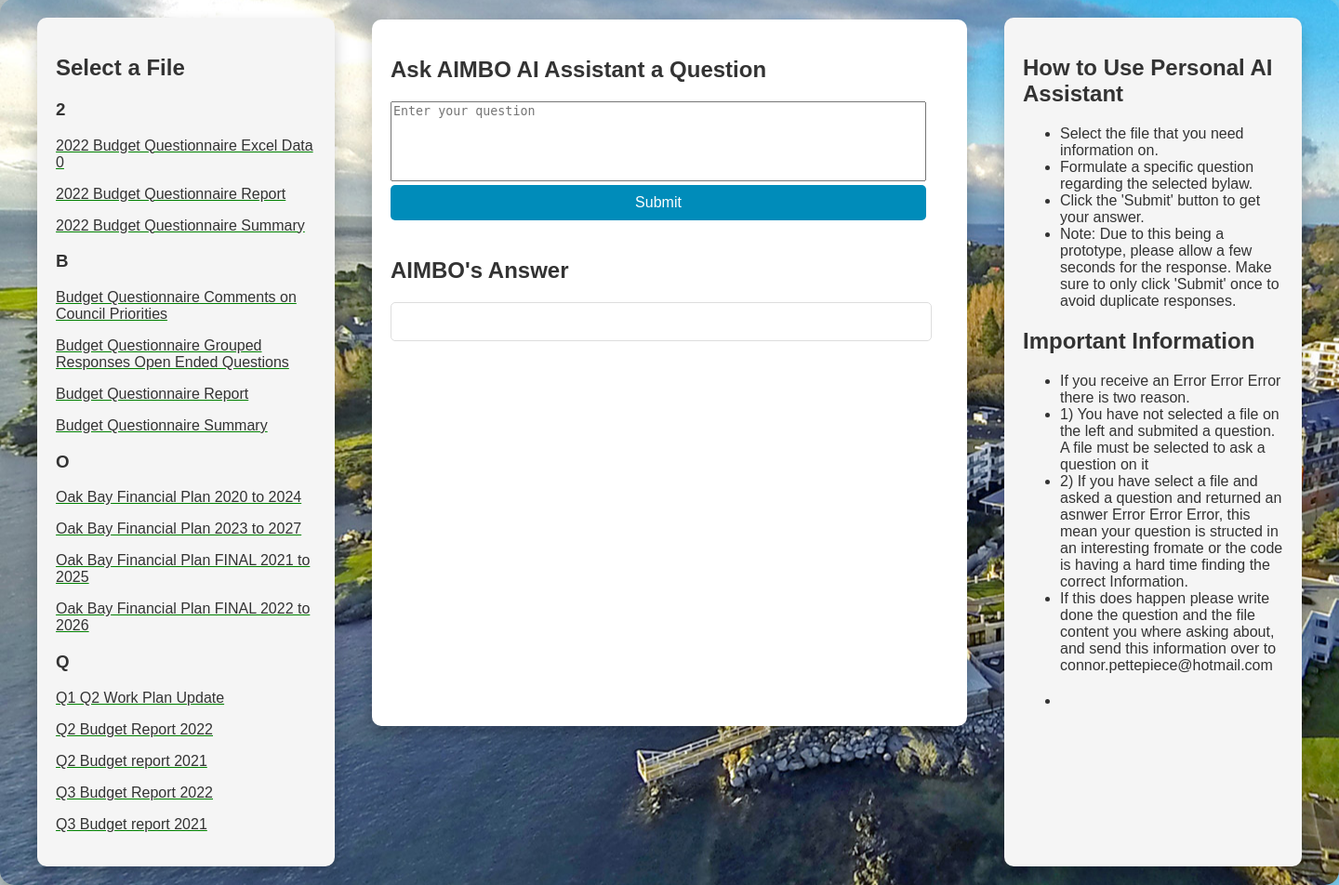
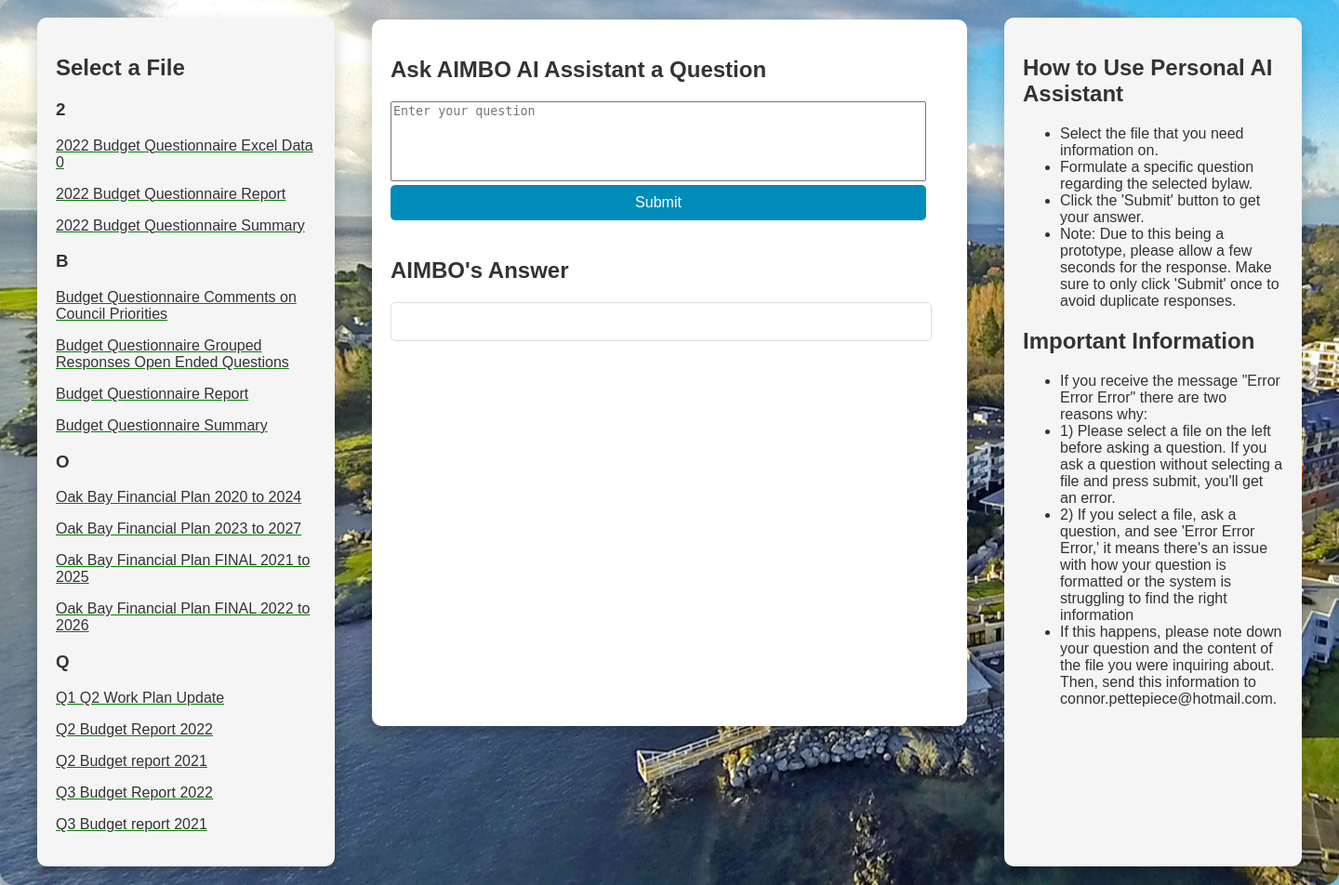
Before and after one commit to ConPeace/AI_PDF_READER, a Flask app: page / in a window 1440 px wide. Shown: the part 131-1083 px from the top of the page at 93% size. Run offline with Flask 3, Linux system fonts and the light colour scheme; parts of the project's set-up code (start-up, migrations or seed data) failed here and were passed over; some libraries are stand-ins or nearby versions.

Commit message:
Update index.html

```diff
--- a/templates/index.html
+++ b/templates/index.html
@@ -34,15 +34,11 @@
             </ul>
             <h2>Important Information</h2>
             <ul>
-               <li>If you receive an Error Error Error there is two reason.</li>
-              <li>1) You have not selected a file on the left and submited a question. A file must be selected to ask a question on it </li>
-              <li>2) If you have select a file and asked a question and returned an asnwer Error Error Error, this mean your question is structed in an interesting fromate or the code is having a hard time finding the correct Information.</li>
-              <li> If this does happen please write done the question and the file content you where asking about, and send this information over to connor.pettepiece@hotmail.com</li>
+               <li>If you receive the message "Error Error Error" there are two reasons why: </li>
+              <li>1) Please select a file on the left before asking a question. If you ask a question without selecting a file and press submit, you'll get an error.</li>
+              <li>2) If you select a file, ask a question, and see 'Error Error Error,' it means there's an issue with how your question is formatted or the system is struggling to find the right information</li>
+              <li> If this happens, please note down your question and the content of the file you were inquiring about. Then, send this information to connor.pettepiece@hotmail.com.</li>
             </ul>
-          <h2></h2>
-          <ul>
-             <li></li>
-          </ul>
         </aside>
     </div>
   </body>
```
